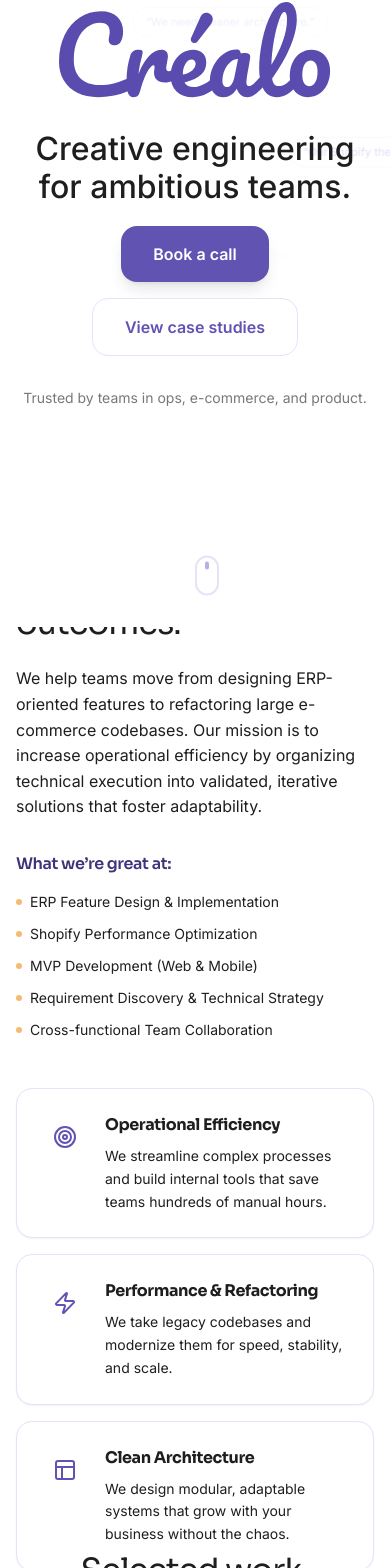
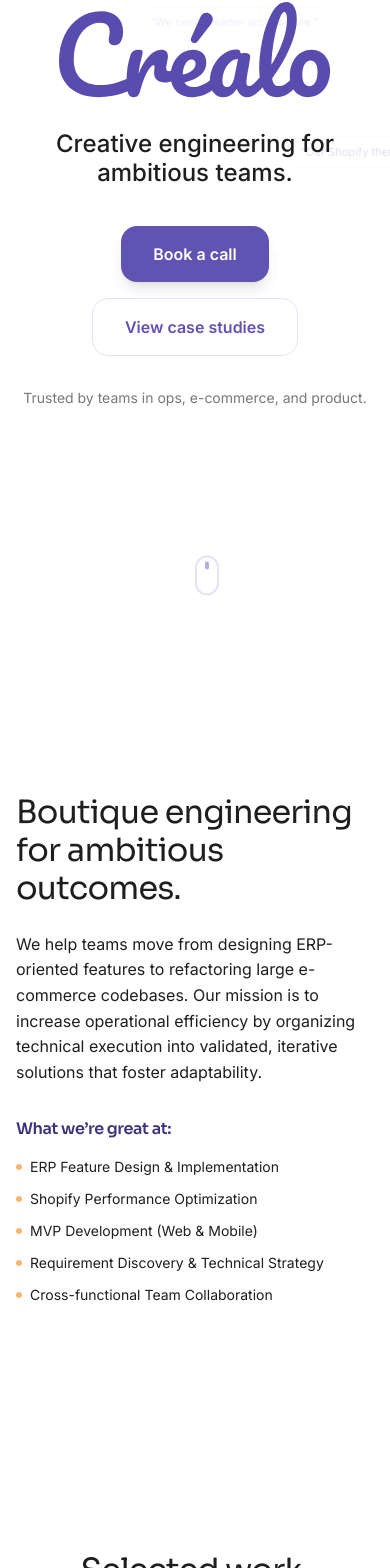
Before and after one commit to rlopez2494/crealo-web, a Next.js app: page / in a window 390 px wide. Shown: the part 217-1785 px from the top of the page. Built offline with nearby package versions, Linux system fonts and the light colour scheme.

Commit message:
fix: responsive corrections at aboutme and hero sections

```diff
--- a/src/app/globals.css
+++ b/src/app/globals.css
@@ -70,6 +70,12 @@
     font-size: clamp(32px, 4vw, 52px);
     line-height: 1.2;
   }
+
+  .text-h3 {
+    font-size: clamp(24px, 3vw, 42px);
+    line-height: 1.2;
+  }
+
   .text-body {
     font-size: clamp(16px, 1.2vw, 18px);
     line-height: 1.6;
--- a/src/components/sections/AboutSection.tsx
+++ b/src/components/sections/AboutSection.tsx
@@ -30,7 +30,7 @@ const capabilities = [
 
 export default function AboutSection() {
     return (
-        <section id="about" className="h-screen flex items-center snap-start bg-brand-100/5 px-4 md:px-8">
+        <section id="about" className="h-[auto] min-h-screen md:h-screen flex items-center snap-start bg-brand-100/5 px-4 md:px-8">
             <div className="max-w-6xl mx-auto w-full">
                 <div className="grid grid-cols-1 lg:grid-cols-2 gap-12 items-center">
                     <motion.div
@@ -61,7 +61,7 @@ export default function AboutSection() {
                         </div>
                     </motion.div>
 
-                    <div className="grid grid-cols-1 gap-4">
+                    <div className="grid grid-cols-1 gap-4 hidden lg:grid">
                         {pillars.map((pillar, i) => (
                             <motion.div
                                 key={i}
--- a/src/components/sections/HeroSection.tsx
+++ b/src/components/sections/HeroSection.tsx
@@ -16,9 +16,7 @@ const thoughts = [
 ];
 
 const slogans = [
-    'Build fast. Ship clean. Scale confidently.',
     'Creative engineering for ambitious teams.',
-    'From idea to production — without the chaos.',
 ];
 
 const FloatingThought = ({ text, index }: { text: string; index: number }) => {
@@ -96,7 +94,7 @@ export default function HeroSection() {
                             animate={{ opacity: 1, y: 0 }}
                             exit={{ opacity: 0, y: -10 }}
                             transition={{ duration: 0.5 }}
-                            className="text-h2 text-ink/80 font-medium"
+                            className="text-h3 text-ink/80 font-medium"
                         >
                             {slogans[sloganIndex]}
                         </motion.p>
```
